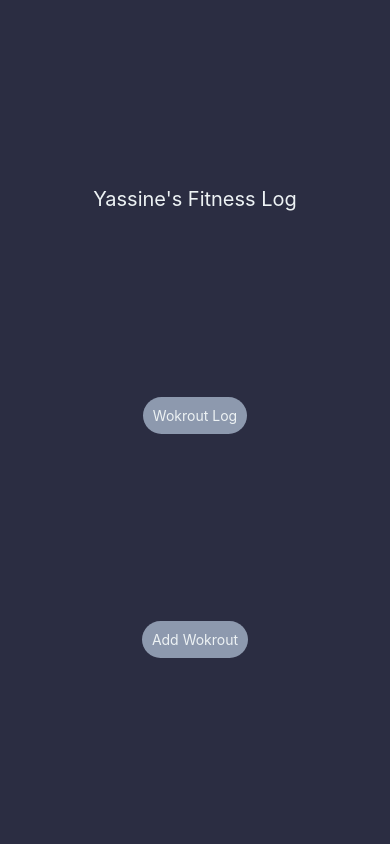
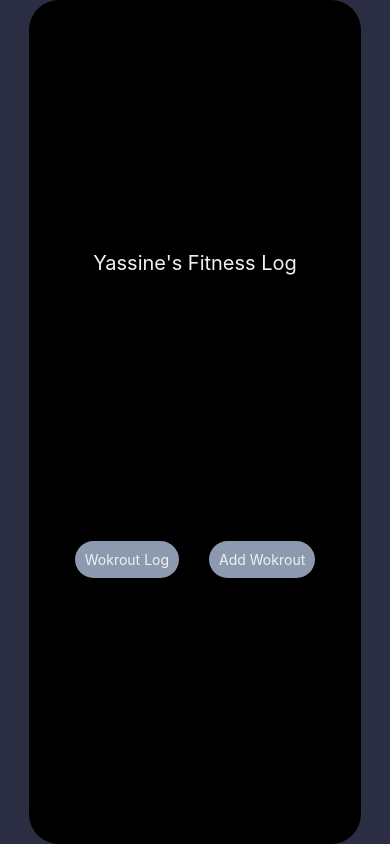
Before and after one commit to yamodah/Fitness_Log, a React Native app: screen / in a window 390 px wide. Built offline with nearby package versions, Linux system fonts and the light colour scheme.

Commit message:
styling home page moving buttons around

```diff
--- a/App.js
+++ b/App.js
@@ -13,12 +13,15 @@ export default function App() {
       <View style={styles.secondaryBG}>
         <Text style={styles.text}>Yassine's Fitness Log</Text>
         <StatusBar style="light" />
+        <View style={styles.buttonContainer}>
           <TouchableOpacity style={styles.button}>
             <Text style={styles.buttonText}>Wokrout Log</Text>
           </TouchableOpacity>
+
           <TouchableOpacity style={styles.button}>
             <Text style={styles.buttonText}>Add Wokrout</Text>
           </TouchableOpacity>
+        </View>
       </View>
     </SafeAreaView>
   );
@@ -34,7 +37,7 @@ const styles = StyleSheet.create({
   secondaryBG: {
     width: "85%",
     flex: 1,
-    // backgroundColor: "black",
+    backgroundColor: "black",
     alignItems: "center",
     justifyContent: "space-evenly",
     borderRadius: 30,
@@ -47,8 +50,13 @@ const styles = StyleSheet.create({
     backgroundColor: "#8d99ae",
     borderRadius: 25,
     padding: 10,
+    margin:15
   },
   buttonText: {
     color: "#edf2f4",
   },
+  buttonContainer:{
+   flexDirection:"row",
+  //  backgroundColor:"white"
+  }
 });
```
Lines whose indentation alone changed are shown as unchanged.
